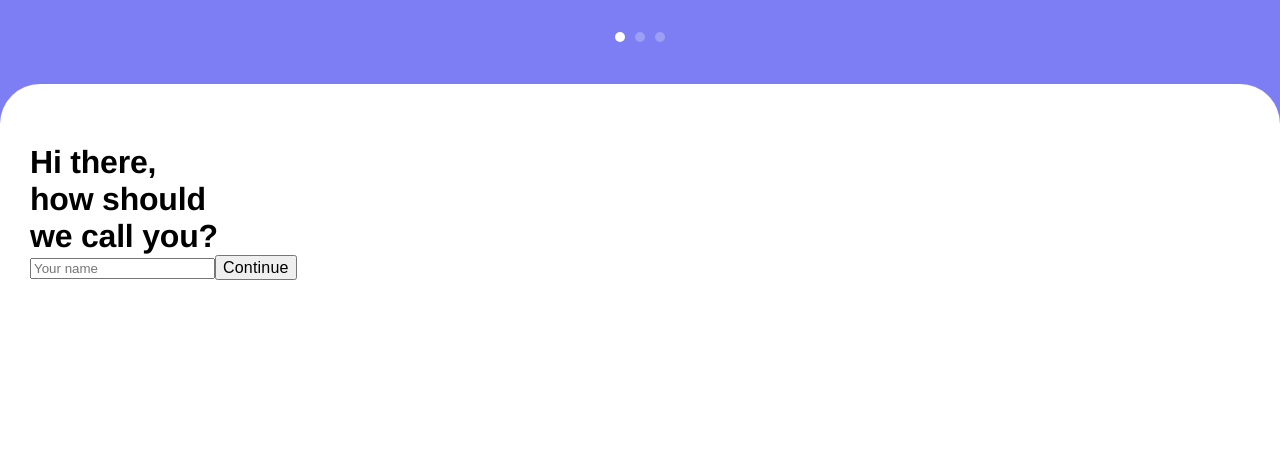
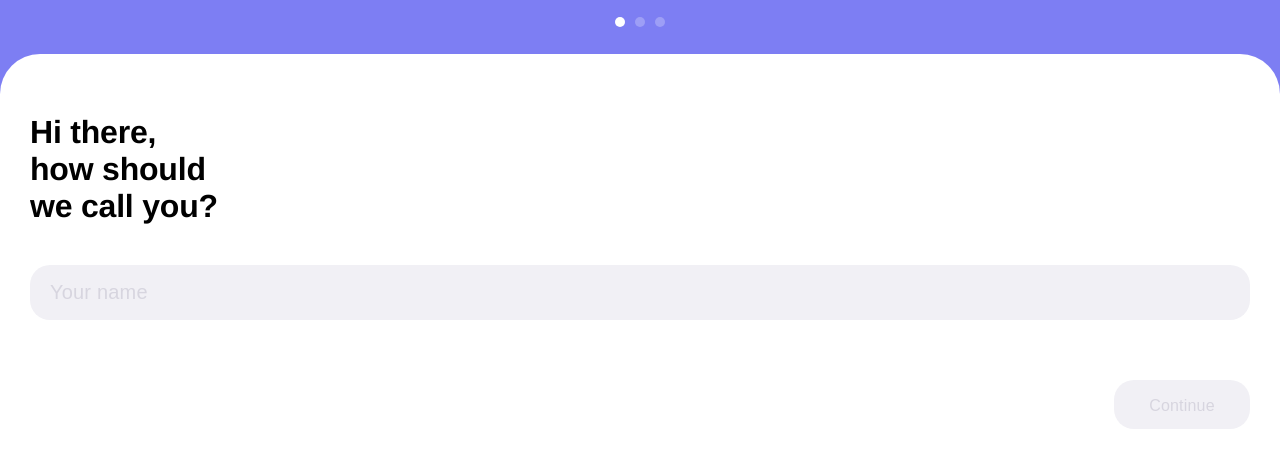
Before and after one commit to xit4/fitness-onboarding, a React (Create React App) app: page / in a window 1280 px wide. Shown: the top 468 px of the page. Built offline with nearby package versions, Linux system fonts and the light colour scheme.

Commit message:
added button and input

```diff
--- /dev/null
+++ b/src/components/Button/index.js
@@ -0,0 +1,12 @@
+import React from "react";
+import "./style.css";
+
+const Button = ({ onClick = () => {}, disabled = false, children }) => {
+  return (
+    <button className="Button" disabled={disabled} onClick={onClick}>
+      {children}
+    </button>
+  );
+};
+
+export default Button;
--- /dev/null
+++ b/src/components/Button/style.css
@@ -0,0 +1,17 @@
+.Button {
+  height: 49px;
+  padding: 16px 20px;
+  border-radius: 20px;
+  border: 0;
+  font-size: 20px;
+  line-height: 23px;
+  letter-spacing: 0.2px;
+  position: relative;
+  background-color: var(--utilities-black);
+  color: white;
+}
+
+.Button:disabled {
+  background-color: var(--utilities-gray);
+  color: var(--utilities-gray-darker);
+}
--- /dev/null
+++ b/src/components/Input/index.js
@@ -0,0 +1,29 @@
+import React from "react";
+import "./style.css";
+import { LabelInput } from "../Typography";
+
+const Input = ({
+  placeholder = "",
+  value = "",
+  onChange = () => {},
+  unit = "",
+  type = "text",
+}) => {
+  const className = `Input ${!!value ? "filled" : ""} ${!!unit ? "unit" : ""}`;
+  const wrapperClassName = `InputWrapper ${!!value ? "filled" : ""}`;
+  return (
+    <div className={wrapperClassName}>
+      <input
+        type={type}
+        className={className}
+        placeholder={placeholder}
+        value={value}
+        onChange={onChange}
+        maxLength={50}
+      ></input>
+      {!!unit && <LabelInput>{unit}</LabelInput>}
+    </div>
+  );
+};
+
+export default Input;
--- /dev/null
+++ b/src/components/Input/style.css
@@ -0,0 +1,42 @@
+.InputWrapper {
+  position: relative;
+}
+
+.InputWrapper .LabelInput {
+  position: absolute;
+  right: 20px;
+  top: 16px;
+  color: var(--utilities-gray-darker);
+}
+
+.InputWrapper.filled .LabelInput {
+  color: var(--utilities-black-70);
+}
+
+.Input {
+  height: 55px;
+  width: 100%;
+  padding: 16px 20px;
+  background-color: var(--utilities-gray);
+  border-radius: 20px;
+  border: 0;
+  color: var(--utilities-black-70);
+  font-size: 20px;
+  line-height: 23px;
+  letter-spacing: 0.2px;
+}
+
+.Input.unit {
+  padding: 16px 52px 16px 20px;
+}
+
+.Input::placeholder {
+  color: var(--utilities-gray-darker);
+  opacity: 1;
+}
+
+.Input:focus,
+.Input.filled {
+  background-color: white;
+  border: 3px solid var(--utilities-gray-darker);
+}
--- a/src/components/Typography/style.css
+++ b/src/components/Typography/style.css
@@ -26,3 +26,8 @@
   line-height: 19px;
   letter-spacing: 0.2px;
 }
+
+h1 {
+  overflow: hidden;
+  text-overflow: ellipsis;
+}
--- a/src/components/Wizard/WizardInputStep/index.js
+++ b/src/components/Wizard/WizardInputStep/index.js
@@ -1,6 +1,8 @@
 import React from "react";
 import "./style.css";
 import { Title, LabelButton } from "../../Typography";
+import Input from "../../Input";
+import Button from "../../Button";
 
 const WizardInputStep = ({
   title = "",
@@ -8,17 +10,29 @@ const WizardInputStep = ({
   value = "value",
   onInputChange = () => {},
   onConfirmation = () => {},
+  inputType = "text",
+  unit = "",
 }) => {
+  const handleSubmit = (e) => {
+    e.preventDefault();
+    onConfirmation();
+  };
   return (
-    <div className="WizardInputStep">
+    <form className="WizardInputStep" onSubmit={handleSubmit}>
       <div className="TitleWrapper">
         <Title>{title}</Title>
       </div>
-      <input placeholder={placeholder} value={value} onChange={onInputChange} />
-      <button onClick={onConfirmation}>
+      <Input
+        type={inputType}
+        placeholder={placeholder}
+        value={value}
+        onChange={onInputChange}
+        unit={unit}
+      />
+      <Button onClick={onConfirmation} disabled={!value}>
         <LabelButton>Continue</LabelButton>
-      </button>
-    </div>
+      </Button>
+    </form>
   );
 };
 
--- a/src/components/Wizard/WizardInputStep/style.css
+++ b/src/components/Wizard/WizardInputStep/style.css
@@ -3,9 +3,18 @@
   border-radius: 40px 40px 0px 0px;
   padding: 60px 30px;
   flex: 1;
+  display: flex;
+  flex-direction: column;
 }
 
 .WizardInputStep .TitleWrapper {
   max-width: 197px;
   font-weight: bold;
+  margin-bottom: 40px;
 }
+
+.WizardInputStep .Button {
+  min-width: 136px;
+  margin-top: 60px;
+  align-self: flex-end;
+}
--- a/src/components/Wizard/index.js
+++ b/src/components/Wizard/index.js
@@ -25,6 +25,8 @@ const Wizard = () => {
           title={`What's your weight, ${fullname}?`}
           placeholder="Your weight"
           value={weight}
+          inputType="number"
+          unit="Kg"
           onInputChange={(e) => setWeight(e.target.value)}
           onConfirmation={() => setCurrentStep(1)}
         />
--- a/src/index.css
+++ b/src/index.css
@@ -6,12 +6,21 @@ html {
   --utilities-white-40: #ffffff40;
   --utilities-gray: #f1f0f5;
   --utilities-gray-darker: #d7d5df;
-  --utilities-black-70: #01033a70;
+  --utilities-black-70: rgba(1, 3, 58, 0.7);
   --utilities-black: #01033a;
 }
 
 body {
   background-color: #7d7ef3;
+}
+
+*,
+*::before,
+*::after {
+  margin: 0;
+  padding: 0;
+  box-sizing: border-box;
+  outline: none;
 }
 
 /* just a generic css reset */
```
Also changed, not shown: TODO.txt.
